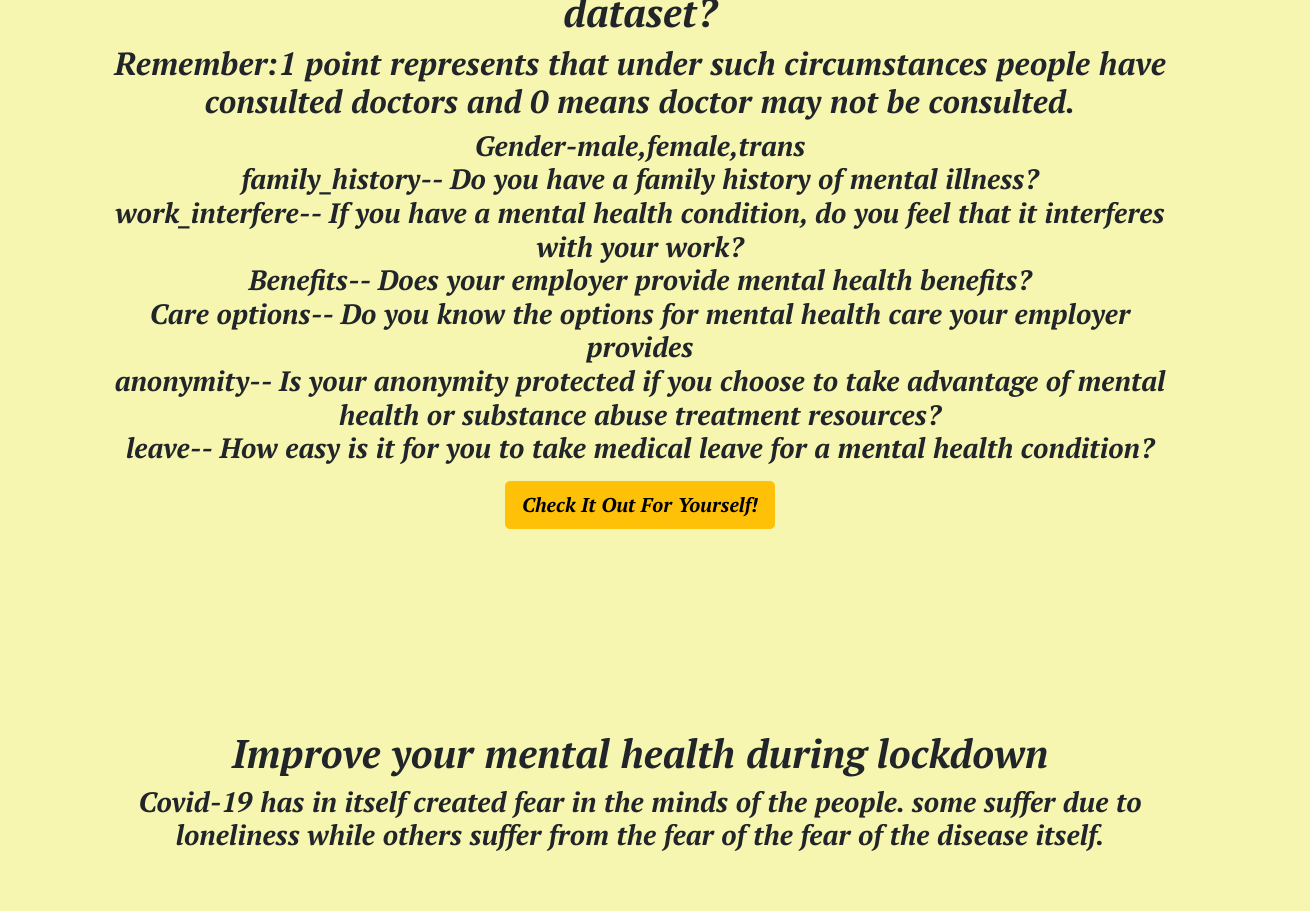
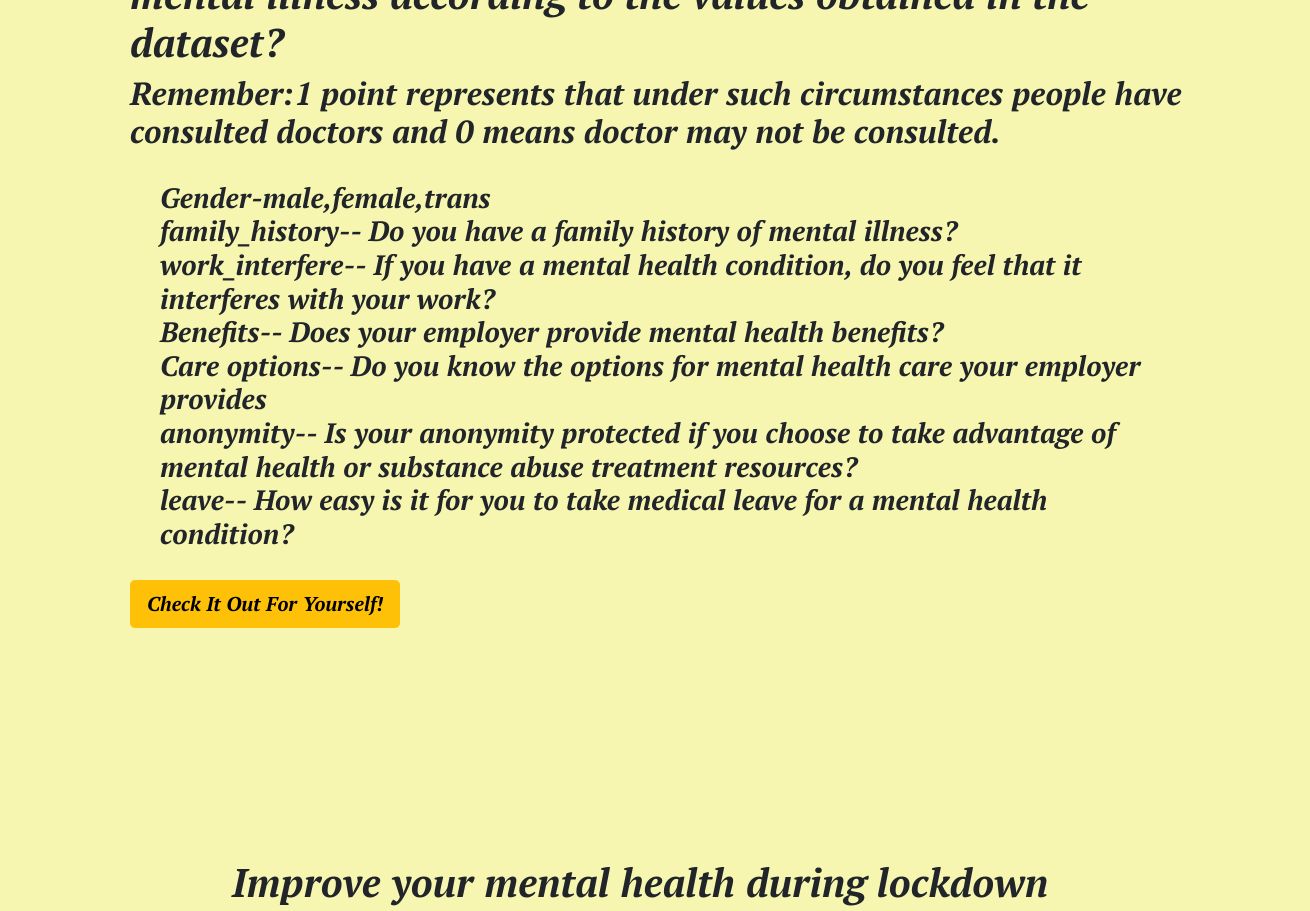
Before and after one commit to SAY-droid427/DevFest, a website: page public/health.html in a window 1280 px wide. Shown: the part 1360-2271 px from the top of the page, 1310 px wide, since content can reach past the window. Drawn offline with nearby package versions, Linux system fonts and the light colour scheme.

Commit message:
Fixed health.html

```diff
--- a/public/health.html
+++ b/public/health.html
@@ -36,14 +36,14 @@
                 <p class="propara" data-aos="fade-down" data-aos-duration="2000">Is the lockdown taking a toll on your health? </p>
            </div>
         </div>
-        <div class="container-fluid" id="heading">
+        <div class="container-fluid" id="heading" style="text-align:left;margin:30px;">
             <h1 data-aos="fade-down" data-aos-duration="2000"><strong>Here is a Machine Learning based predictor which takes into account the following input and the datasets of the previous mental health problems.</strong></h1>
 
             <h1 data-aos="fade-down" data-aos-duration="2000"><strong>Prediction- Whether a patient should be treated for his/her mental illness according to the values obtained in the dataset?</strong></h1>
             <h2 data-aos="fade-down" data-aos-duration="2000"><strong>Remember:1 point represents that under such circumstances people have consulted doctors and 0 means doctor may not be consulted.</strong></h2>
             <h3 data-aos="fade-down" data-aos-duration="2000">
 
-                <ul class="list-unstyled">
+                <ul class="list-unstyled" style="text-align:left;margin:30px;">
                     <li>Gender-male,female,trans</li>
                     <li>family_history-- Do you have a family history of mental illness?</li>
                     <li>work_interfere-- If you have a mental health condition, do you feel that it interferes with your work?</li>
```
